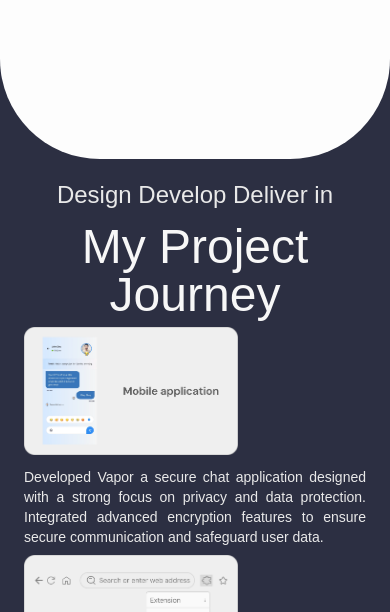
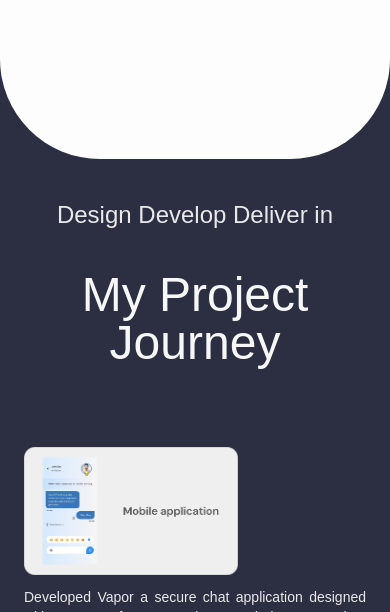
Before and after one commit to manishaac2002/anish_portfolio, a React (Vite) app: page / in a window 390 px wide. Shown: the part 2469-3081 px from the top of the page. Built offline with nearby package versions, Linux system fonts and the light colour scheme.

Commit message:
feat - completed experiences page || style- responsive also completed for experiences page

```diff
--- a/src/App.jsx
+++ b/src/App.jsx
@@ -1,5 +1,6 @@
 import AboutMe from "./pages/AboutMe"
 import Company from "./pages/Company"
+import Experiences from "./pages/Experiences"
 import Project from "./pages/Project"
 import Research from "./pages/Research"
 import Services from "./pages/Services"
@@ -15,6 +16,8 @@ const App=()=> {
         <Services />
         <Research />
         <Project />
+        <Company />
+        <Experiences/>
       </div>
     </>
   )
--- a/src/index.css
+++ b/src/index.css
@@ -10,6 +10,13 @@
 .blueContainer{
       @apply h-[700px] md:h-[800px] bg-navyBlue rounded-b-4xl md:rounded-b-5xl
 }
+.blueContainerSm{
+      @apply h-[300px] md:h-[400px] bg-navyBlue rounded-b-4xl md:rounded-b-5xl
+}
+.blueContainerLg{
+      @apply h-[800px] md:h-[900px] bg-navyBlue rounded-b-4xl md:rounded-b-5xl
+}
+
 
 .whiteContainerSm{
      @apply h-[400px] md:h-[600px] bg-chalk-300 rounded-b-4xl md:rounded-b-5xl
--- a/src/pages/Experiences.jsx
+++ b/src/pages/Experiences.jsx
@@ -0,0 +1,15 @@
+
+
+const Experiences = () => {
+  return (
+    <div className="blueContainerSm">
+        <p className="text-chalk-200 text-4xl flex justify-center pt-16 font-semibold">Experiences</p>
+        <div className="grid grid-cols-2 text-center text-cloud text-2xl md:text-4xl lg:text-6xl font-bold pt-14 md:pt-24  ">
+            <p>5+ years</p>
+            <p>4 companies</p>
+        </div>
+    </div>
+  )
+}
+
+export default Experiences
--- a/src/pages/Project.jsx
+++ b/src/pages/Project.jsx
@@ -3,14 +3,14 @@ import extension from '../images/Extension.webp'
 
 const Project = () => {
   return (
-    <div className="blueContainer">
+    <div className="blueContainerLg">
       <div className=" text-center">
         {/* company quote */}
-        <p className="text-chalk-200 text-2xl md:text-3xl pt-5 md:pt-16 ">Design Develop Deliver in </p>
-        <p className="text-chalk-100 text-5xl md:text-8xl pt-3 md:pt-6">My Project Journey</p>
+        <p className="text-chalk-200 text-2xl md:text-3xl pt-10 md:pt-16 ">Design Develop Deliver in </p>
+        <p className="text-chalk-100 text-5xl md:text-8xl pt-10 md:pt-6">My Project Journey</p>
       </div >
 
-      <div className='mt-2 md:mt-6 lg:mt-16 mx-6 lg:mx-40 md:grid md:grid-cols-2 gap-12  '>
+      <div className='mt-20 lg:mt-32 mx-6 lg:mx-40 md:grid md:grid-cols-2 gap-12  '>
         <div className=''>
           <img className="h-32 md:h-56 xl:h-80" src={mobileApp} alt="mobileApp" />
           <p className='text-chalk-200 pt-3 text-sm md:text-lg xl:text-2xl text-justify md:pt-6'>
--- a/src/pages/Services.jsx
+++ b/src/pages/Services.jsx
@@ -11,7 +11,7 @@ const Services = () => {
       <div className="flex justify-center">
         {/* services button */}
         <div className="relative border-b-2 border-gray-300 w-3/4 h-12 md:h-28">
-          <button className="absolute -bottom-6 left-1/2 transform -translate-x-1/2 rotate-6 bg-cloud text-coal font-medium px-5 py-3 rounded-full ">
+          <button className="absolute -bottom-6 left-1/2 transform -translate-x-1/2 rotate-6 bg-cloud text-coal md:font-semibold px-4 md:px-5 py-2 md:py-3  rounded-full ">
             Services
           </button>
         </div>
```
